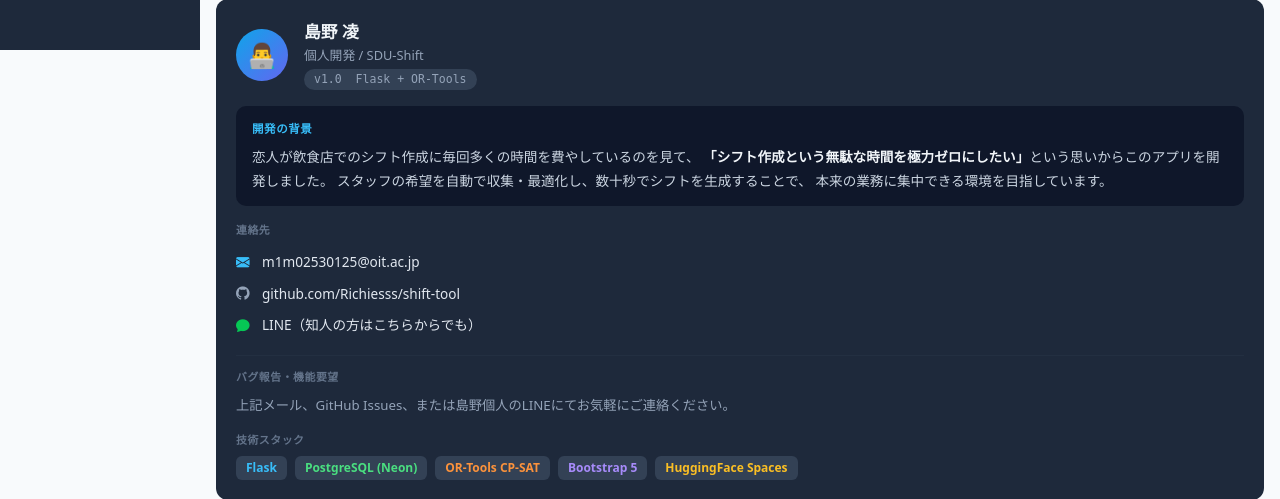
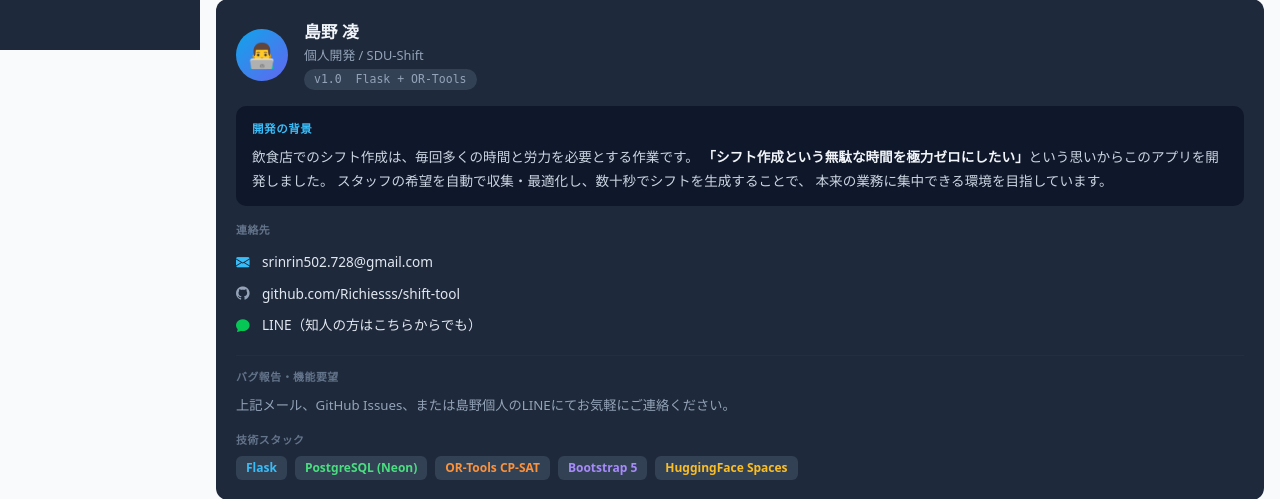
Before and after one commit to Richiesss/shift-tool, a Flask app: page /help/ in a window 1280 px wide. Shown: the part 750-1249 px from the top of the page. Run offline with Flask 3, Linux system fonts and the light colour scheme; parts of the project's set-up code (start-up, migrations or seed data) failed here and were passed over; some libraries are stand-ins or nearby versions.

Commit message:
update: remove personal reference from dev story, fix contact email
Co-Authored-By: Claude Sonnet 4.6 <noreply@anthropic.com>

```diff
--- a/templates/help/index.html
+++ b/templates/help/index.html
@@ -273,7 +273,7 @@
           開発の背景
         </div>
         <p style="font-size:.85rem;color:#cbd5e1;line-height:1.75;margin:0">
-          恋人が飲食店でのシフト作成に毎回多くの時間を費やしているのを見て、
+          飲食店でのシフト作成は、毎回多くの時間と労力を必要とする作業です。
           <strong style="color:#f1f5f9">「シフト作成という無駄な時間を極力ゼロにしたい」</strong>という思いからこのアプリを開発しました。
           スタッフの希望を自動で収集・最適化し、数十秒でシフトを生成することで、
           本来の業務に集中できる環境を目指しています。
@@ -285,9 +285,9 @@
         連絡先
       </div>
       <div class="dev-contact">
-        <a href="mailto:m1m02530125@oit.ac.jp">
+        <a href="mailto:srinrin502.728@gmail.com">
           <i class="bi bi-envelope-fill" style="color:#38bdf8;width:18px"></i>
-          <span style="color:#e2e8f0">m1m02530125@oit.ac.jp</span>
+          <span style="color:#e2e8f0">srinrin502.728@gmail.com</span>
         </a>
         <a href="https://github.com/Richiesss/shift-tool" target="_blank" rel="noopener">
           <i class="bi bi-github" style="color:#94a3b8;width:18px"></i>
```
